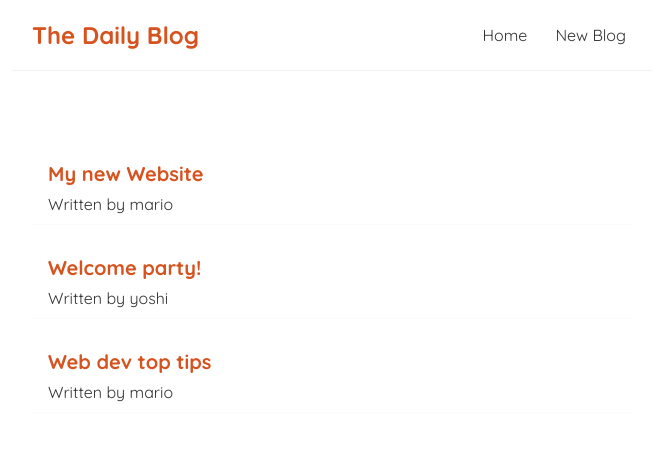
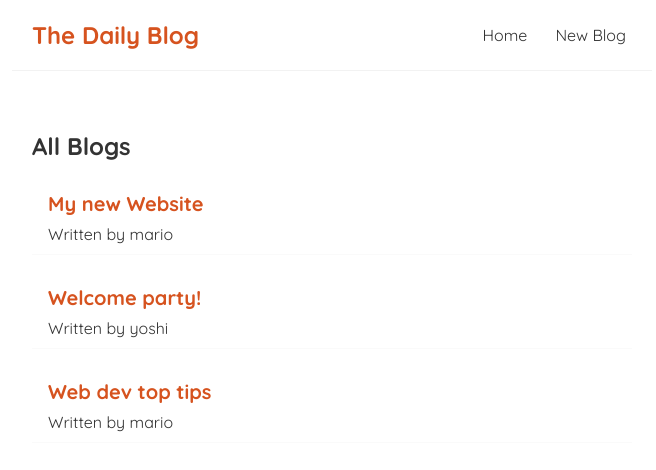
Before and after one commit to Prog-Faiz/blog-app, a React (Create React App) app: page / in a window 1280 px wide. Shown: the top 470 px of the page, without its empty margins (308-964 px from the left). Built offline with nearby package versions, Linux system fonts and the light colour scheme.

Commit message:
Removed the template structure from Home.js and created separate component called BlogList.js

```diff
--- /dev/null
+++ b/src/components/BlogList.js
@@ -0,0 +1,15 @@
+const BlogList = ({ blogs, title }) => {
+    return (
+        <div className="blogList">
+        <h2>{ title }</h2>
+            { blogs.map((blog) => (
+                <div className="blogPreview" key={blog.id}>
+                    <h2> { blog.title }</h2>
+                    <p>Written by { blog.author }</p>
+                </div>
+            ))}
+        </div>
+     );
+}
+
+export default BlogList;
--- a/src/components/Home.js
+++ b/src/components/Home.js
@@ -1,4 +1,5 @@
 import { useState } from 'react';
+import BlogList from './BlogList';
 
 const Home = () => {
     const [blogs, setBlogs] = useState([
@@ -9,12 +10,7 @@
 
     return (
         <div className="home">
-            { blogs.map((blog) => (
-                <div className="blogPreview" key={blog.id}>
-                    <h2> { blog.title }</h2>
-                    <p>Written by { blog.author }</p>
-                </div>
-            ))}
+            <BlogList blogs={blogs} title="All Blogs" />
         </div>
     );
 }
```
